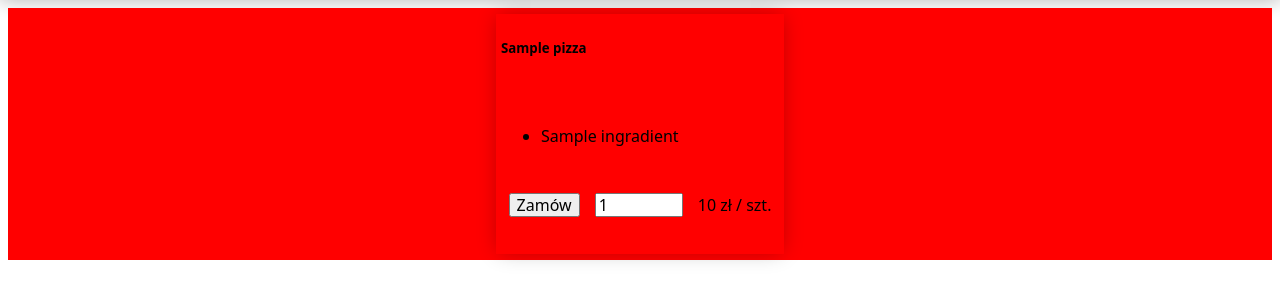
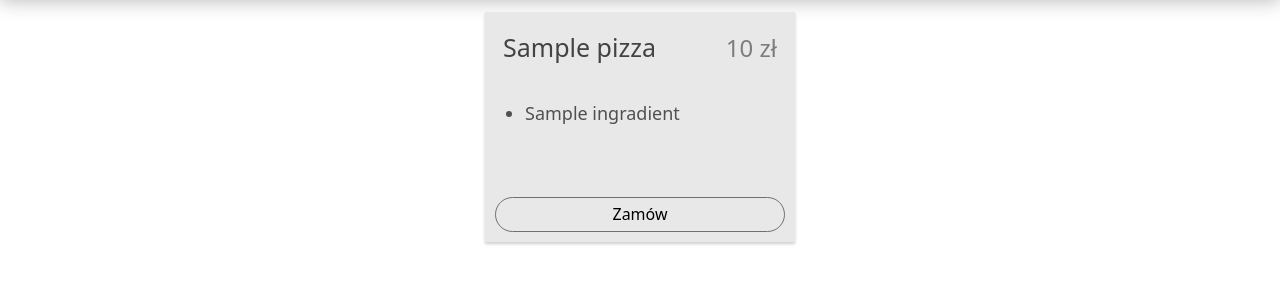
Before and after one commit to marosiak/django_pizza, a Django app: page / in a window 1280 px wide. Shown: the part 56-356 px from the top of the page. Run offline with Django 3.2, Linux system fonts and the light colour scheme; tables that the repository leaves empty hold one stand-in row (values such as "Sample post"); some libraries are stand-ins or nearby versions.

```diff
--- /dev/null
+++ b/pizza/static/_cart.scss
@@ -0,0 +1,11 @@
+.cart {
+  display: flex;
+  justify-content: space-between;
+  align-items: center;
+  .cart-left {
+    width: 80%;
+  }
+  .cart-right {
+    width: calc(20% - 10px)
+  }
+}
--- a/pizza/static/_components.scss
+++ b/pizza/static/_components.scss
@@ -1,6 +1,100 @@
+@mixin border-radius($radius) {
+  -webkit-border-radius: $radius;
+     -moz-border-radius: $radius;
+      -ms-border-radius: $radius;
+          border-radius: $radius;
+}
+
 
 .grid-center {
   display: flex;
   justify-content: center;
-  background: red;
 }
+
+.card {
+  background-color: rgb(232, 232, 232);
+  margin: 4px;
+  position: relative;
+  width: 310px;
+  height: 230px;
+  box-shadow: rgba(0, 0, 0, 0.2) 0px 2px 3px 0px;
+  .card-header {
+    margin-left: 18px;
+    margin-right: 18px;
+    display: flex;
+    align-items: center;
+    justify-content: space-between;
+
+    .card-title {
+      font-weight: 400;
+      font-size: 25px;
+      color: #434343;
+    }
+
+    .card-price {
+      color: #7D7D7D;
+      font-size: 24px;
+      padding-top: 2px;
+    }
+  }
+
+  ul {
+    color: #505050;
+    font-size: 18px;
+
+    li {
+      line-height: 1.5;
+    }
+  }
+
+  form {
+    position: absolute;
+    bottom: 10px;
+    left: 10px;
+    right: 10px;
+
+    input {
+      width: 100%;
+      //height: 35px;
+      background-color: transparent;
+      color: black;
+      padding: 15px 32px;
+      text-align: center;
+      text-decoration: none;
+      line-height: 0.2;
+      display: inline-block;
+      font-size: 16px;
+      outline:0;
+      @include border-radius(200px);
+      border: 0.9px solid #707070;
+    }
+    input:hover {
+      color: #7c7c7c;
+      border: 0.9px solid #929292;
+    }
+  }
+}
+
+
+.cart-item-delegate {
+      background-color: rgb(232, 232, 232);
+      width: 400px;
+      display: flex; place-content: space-between; align-items: center; flex-direction: row;
+      margin-bottom: 3px;
+      .cart-label {
+        width: 35%;
+      }
+      .cart-price-count {
+        display: flex; justify-content: space-between;
+         align-items: center;
+        width: 200px;
+        form {
+          input {
+
+          }
+        }
+        .price-label {
+
+        }
+      }
+    }
--- a/pizza/static/_navigation.scss
+++ b/pizza/static/_navigation.scss
@@ -7,7 +7,7 @@ nav {
     align-items: center;
     height: 3.5em;
     box-shadow: rgba(0, 0, 0, 0.3) 0px 0px 20px 0px;
-    #nav-label {
+    .nav-label {
       a {
         color: white;
         margin-left: 15px;
--- a/pizza/static/main.css
+++ b/pizza/static/main.css
@@ -2,7 +2,96 @@
 .grid-center {
   display: flex;
   justify-content: center;
-  background: red;
+}
+
+.card {
+  background-color: #e8e8e8;
+  margin: 4px;
+  position: relative;
+  width: 310px;
+  height: 230px;
+  box-shadow: rgba(0, 0, 0, 0.2) 0px 2px 3px 0px;
+}
+.card .card-header {
+  margin-left: 18px;
+  margin-right: 18px;
+  display: flex;
+  align-items: center;
+  justify-content: space-between;
+}
+.card .card-header .card-title {
+  font-weight: 400;
+  font-size: 25px;
+  color: #434343;
+}
+.card .card-header .card-price {
+  color: #7D7D7D;
+  font-size: 24px;
+  padding-top: 2px;
+}
+.card ul {
+  color: #505050;
+  font-size: 18px;
+}
+.card ul li {
+  line-height: 1.5;
+}
+.card form {
+  position: absolute;
+  bottom: 10px;
+  left: 10px;
+  right: 10px;
+}
+.card form input {
+  width: 100%;
+  background-color: transparent;
+  color: black;
+  padding: 15px 32px;
+  text-align: center;
+  text-decoration: none;
+  line-height: 0.2;
+  display: inline-block;
+  font-size: 16px;
+  outline: 0;
+  -webkit-border-radius: 200px;
+  -moz-border-radius: 200px;
+  -ms-border-radius: 200px;
+  border-radius: 200px;
+  border: 0.9px solid #707070;
+}
+.card form input:hover {
+  color: #7c7c7c;
+  border: 0.9px solid #929292;
+}
+
+.cart-item-delegate {
+  background-color: #e8e8e8;
+  width: 400px;
+  display: flex;
+  place-content: space-between;
+  align-items: center;
+  flex-direction: row;
+  margin-bottom: 3px;
+}
+.cart-item-delegate .cart-label {
+  width: 35%;
+}
+.cart-item-delegate .cart-price-count {
+  display: flex;
+  justify-content: space-between;
+  align-items: center;
+  width: 200px;
+}
+.cart {
+  display: flex;
+  justify-content: space-between;
+  align-items: center;
+}
+.cart .cart-left {
+  width: 80%;
+}
+.cart .cart-right {
+  width: calc(20% - 10px);
 }
 
 nav {
@@ -15,7 +104,7 @@ nav {
   height: 3.5em;
   box-shadow: rgba(0, 0, 0, 0.3) 0px 0px 20px 0px;
 }
-nav #nav-label a {
+nav .nav-label a {
   color: white;
   margin-left: 15px;
   font-size: 26px;
@@ -25,7 +114,7 @@ nav #nav-label a {
   letter-spacing: 3.64px;
   text-decoration: none;
 }
-nav #nav-label a:hover {
+nav .nav-label a:hover {
   opacity: 0.5;
 }
 nav ul {
@@ -47,7 +136,7 @@ nav li:hover {
   cursor: pointer;
 }
 
-body #content {
+body .content {
   width: 100%;
   height: 100%;
   padding-left: 8px;
--- a/pizza/static/main.scss
+++ b/pizza/static/main.scss
@@ -2,12 +2,11 @@
 @import 'variables';
 @import 'components';
 
+@import 'cart';
 @import 'navigation';
 
-
-
 body {
-  #content {
+  .content {
     width: 100%;
     height:100%;
     padding-left: 8px;
--- a/pizza/templates/pizza/base.html
+++ b/pizza/templates/pizza/base.html
@@ -1,18 +1,16 @@
 <!doctype html>
+{% load static %}
 <html lang="en">
 <head>
     <title>Blog</title>
     <meta name="viewport" content="width=device-width, initial-scale=1">
     <link href="https://fonts.googleapis.com/icon?family=Material+Icons"
           rel="stylesheet">
-
-
-    {% load static %}
     <link rel="stylesheet" type="text/css" href="{% static 'main.css' %}">
 </head>
 <body>
 <nav>
-    <div id="nav-label">
+    <div class="nav-label">
         <a href="/">Restauracja</a>
     </div>
     <ul>
@@ -20,7 +18,7 @@
         <li><a href="{% url 'cart' %}"><i class="material-icons">shopping_cart</i></a></li>
     </ul>
 </nav>
-<div id="content">
+<div class="content">
     {% block content %}
     {% endblock %}
 </div>
--- a/pizza/templates/pizza/pizzas_list.html
+++ b/pizza/templates/pizza/pizzas_list.html
@@ -3,11 +3,11 @@
 {% block content %}
     <div class="grid-center">
         {% for pizza in pizzas %}
-            <div class="card"
-                 style="width: 18rem; height: 15rem; margin: 6px; box-shadow: rgba(0, 0, 0, 0.3) 0px 0px 20px -3px;">
-                <div class="card-body" height="45%"
-                     style="display: flex; place-content: space-between; flex-direction: column; margin: 5px; ">
-                    <h5 class="card-title">{{ pizza }}</h5>
+            <div class="card">
+                <div class="card-header">
+                    <h2 class="card-title">{{ pizza }}</h2>
+                    <div class="card-price">{{ pizza.price }} zł</div>
+                </div>
                 <p class="card-text">
                 <ul>
                     {% for ingradient in pizza.ingradients.all %}
@@ -15,16 +15,10 @@
                     {% endfor %}
                 </ul>
                 </p>
-                    <form method='POST' action={% url 'cart_add' pk=pizza.pk %} style="display: flex; align-items:
-                          center; justify-content: space-around;
-                    ">
+                <form method='POST' action={% url 'cart_add' pk=pizza.pk %}>
                     {% csrf_token %}
                     <input class="btn btn-primary" type="submit" value="Zamów">
-                    <input type="number" min="1" max="20" required name="count" value=1>
-                    {{ pizza.price }} zł / szt.
                 </form>
-
-                </div>
             </div>
         {% endfor %}
     </div>
--- a/pizza/views.py
+++ b/pizza/views.py
@@ -54,14 +54,13 @@ def dashboard(request):
 
 def cart_add(request, pk):
     if request.method == 'POST':
-        count = int(request.POST['count'])
         exists = False
         for cart_item in request.session.get('cart', []):
             if cart_item['pk'] == pk:
-                cart_item['count'] += count
+                cart_item['count'] += 1
                 exists = True
         if not exists:
-            cart_item = {'pk': int(pk), 'count': count}
+            cart_item = {'pk': int(pk), 'count': 1}
             if 'cart' not in request.session:
                 request.session['cart'] = [cart_item]
             else:
```
Also changed, not shown: pizza/templates/pizza/cart.html (+15 -20 lines). Lines whose indentation alone changed are shown as unchanged.
